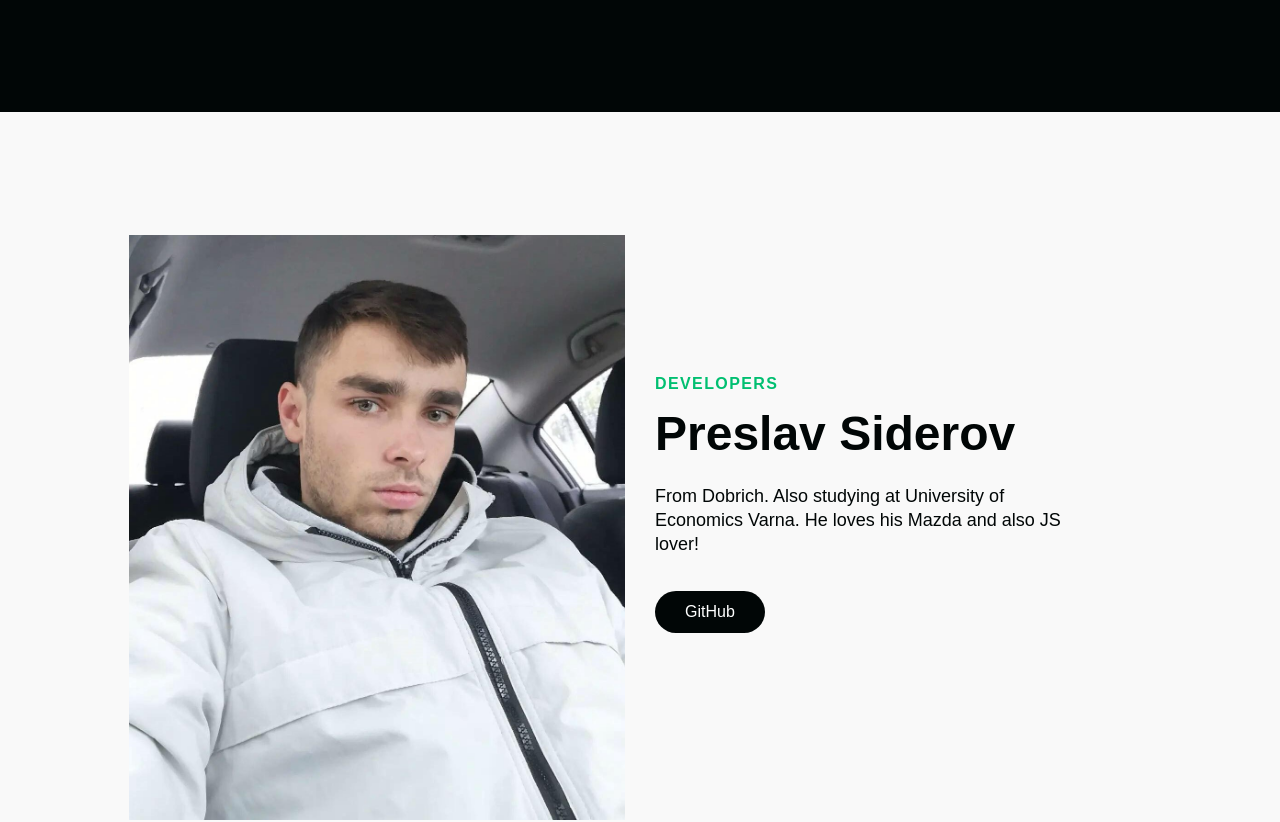
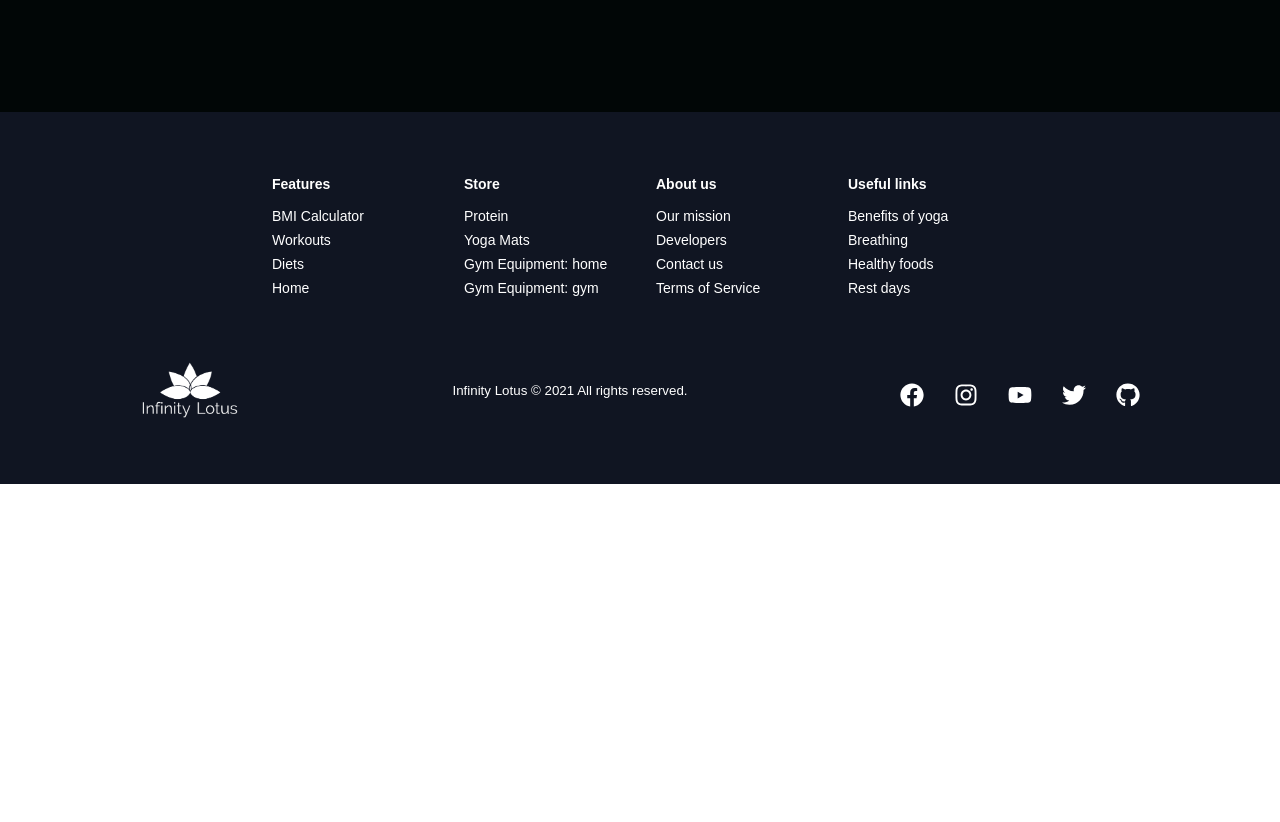
Before and after one commit to hristokarchev25/Project-AA2, a React (Create React App) app: page /devs in a window 1280 px wide. Shown: the part 748-1570 px from the top of the page. After the commit the page ends 1232 px from the top, so only its background shows below. Built offline with nearby package versions, Linux system fonts and the light colour scheme; a web font is replaced by a local one.

Commit message:
updated dev team

```diff
--- a/src/components/Devs/Data.js
+++ b/src/components/Devs/Data.js
@@ -1,5 +1,4 @@
 import ico from '../../images/ico.jpg';
-import presko from '../../images/presko.jpg';
 
 export const icoTheObj = {
     id: 'ico',
@@ -18,21 +17,3 @@ export const icoTheObj = {
     primary: true,
     darkText: false
 };
-
-export const preskoTheObj = {
-    id: 'presko',
-    lightBg: true,
-    lightText: false,
-    lightTextDesc: false,
-    topLine: 'Developers',
-    headline: 'Preslav Siderov',
-    description: 'From Dobrich. Also studying at University of Economics Varna. He loves his Mazda and also JS lover!',
-    buttonLink: 'https://github.com/PreslavSiderov',
-    buttonLabel: 'GitHub',
-    imgStart: true,
-    img: presko,
-    alt: 'just presko',
-    dark: false,
-    primary: false,
-    darkText: true
-};
--- a/src/pages/devs.js
+++ b/src/pages/devs.js
@@ -1,6 +1,6 @@
 import React from 'react';
 import Devs from '../components/Devs';
-import { icoTheObj, preskoTheObj } from '../components/Devs/Data';
+import { icoTheObj } from '../components/Devs/Data';
 import ScrollToTop from '../components/ScrollToTop';
 import Footer from '../components/Footer';
 
@@ -9,7 +9,6 @@ function devsPage() {
         <>
             <ScrollToTop />
             <Devs {...icoTheObj} />
-            <Devs {...preskoTheObj} />
             <Footer />
         </>
     )
```
Also changed, not shown: src/images/presko.jpg (deleted).
